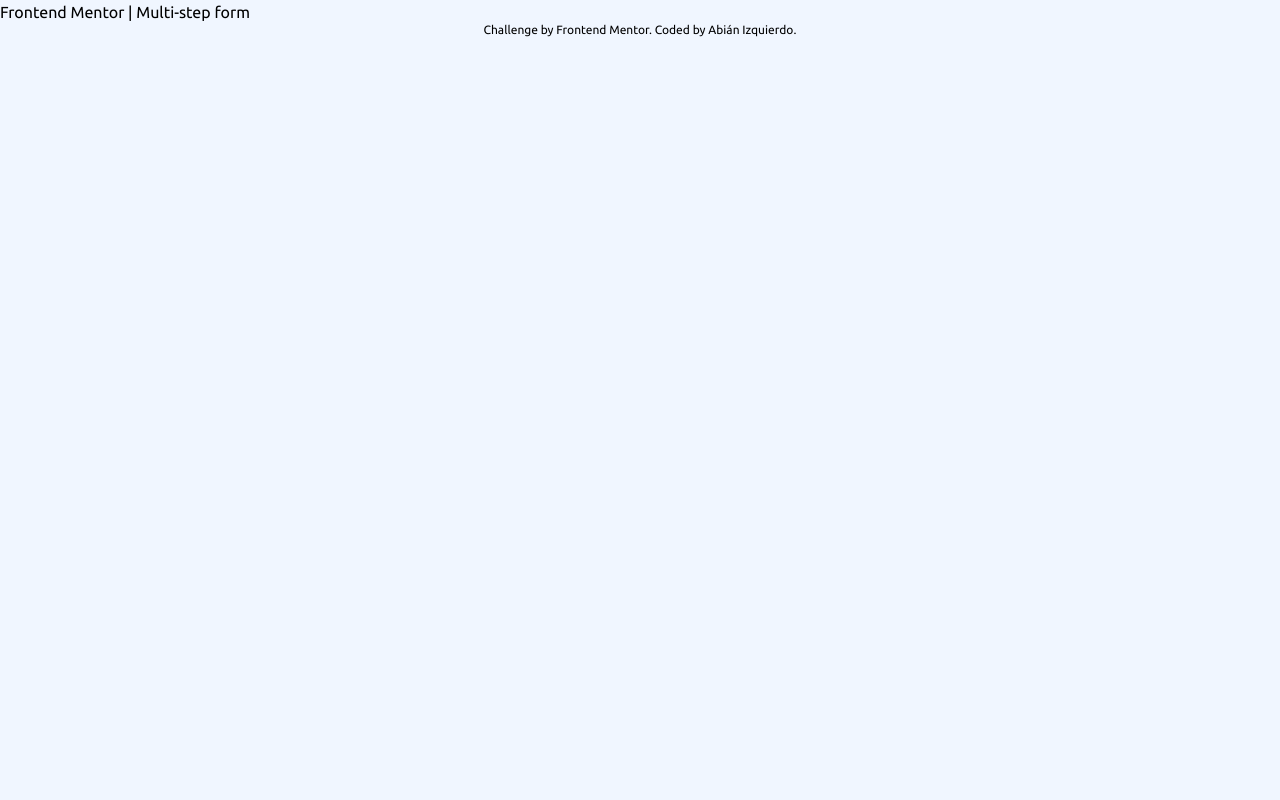
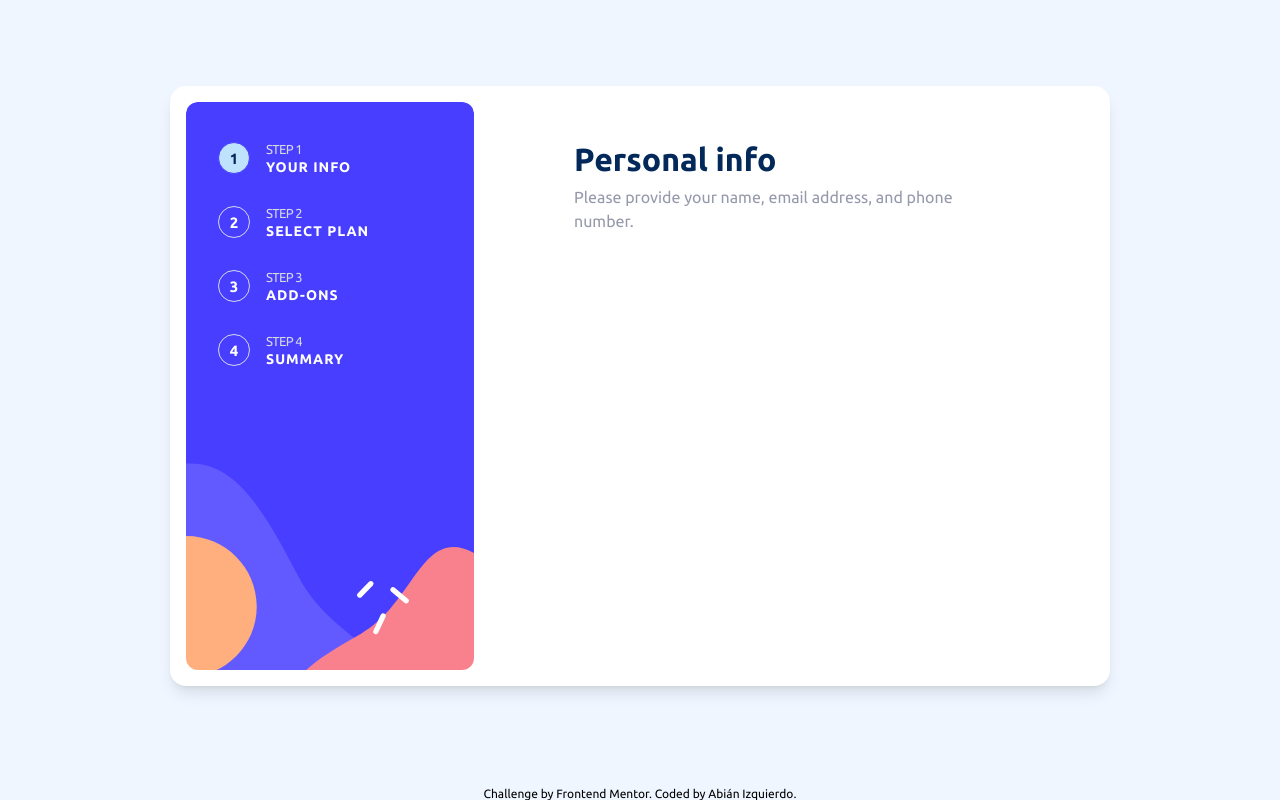
Before and after one commit to abizmo/multi-step-form, a React (Vite) app: page / in a window 1280 px wide. Built offline with nearby package versions, Linux system fonts and the light colour scheme.

Commit message:
feat: Add app's layout

```diff
--- a/src/App.tsx
+++ b/src/App.tsx
@@ -1,130 +1,50 @@
 import React from 'react';
+
+import Attribution from './components/Attribution';
+import Paragraph from './components/Paragraph';
+import Steps from './components/Steps';
+import Title from './components/Title';
+import Body from './layout/Body';
+import Container from './layout/Container';
+import Header from './layout/Header';
+
 import './App.css';
+
+const steps = [
+  {
+    id: 1,
+    name: 'Your info',
+  },
+  {
+    id: 2,
+    name: 'Select plan',
+  },
+  {
+    id: 3,
+    name: 'Add-ons',
+  },
+  {
+    id: 4,
+    name: 'Summary',
+  },
+];
 
 function App() {
   return (
-    <>
-      <h1>Frontend Mentor | Multi-step form</h1>
-      {/*
-  <!-- Sidebar start -->
-
-  Step 1
-  Your info
-
-  Step 2
-  Select plan
-
-  Step 3
-  Add-ons
-
-  Step 4
-  Summary
-
-  <!-- Sidebar end -->
-
-  <!-- Step 1 start -->
-
-  Personal info
-  Please provide your name, email address, and phone number.
-
-  Name
-  e.g. Stephen King
-
-  Email Address
-  e.g. stephenking@lorem.com
-
-  Phone Number
-  e.g. +1 234 567 890
-
-  Next Step
-
-  <!-- Step 1 end -->
-
-  <!-- Step 2 start -->
-
-  Select your plan
-  You have the option of monthly or yearly billing.
-
-  Arcade
-  $9/mo
-
-  Advanced
-  $12/mo
-
-  Pro
-  $15/mo
-
-  Monthly
-  Yearly
-
-  Go Back
-  Next Step
-
-  <!-- Step 2 end -->
-
-  <!-- Step 3 start -->
-
-  Pick add-ons
-  Add-ons help enhance your gaming experience.
-
-  Online service
-  Access to multiplayer games
-  +$1/mo
-
-  Larger storage
-  Extra 1TB of cloud save
-  +$2/mo
-
-  Customizable Profile
-  Custom theme on your profile
-  +$2/mo
-
-  Go Back
-  Next Step
-
-  <!-- Step 3 end -->
-
-  <!-- Step 4 start -->
-
-  Finishing up
-  Double-check everything looks OK before confirming.
-
-  <!-- Dynamically add subscription and add-on selections here -->
-
-  Total (per month/year)
-
-  Go Back
-  Confirm
-
-  <!-- Step 4 end -->
-
-  <!-- Step 5 start -->
-
-  Thank you!
-
-  Thanks for confirming your subscription! We hope you have fun
-  using our platform. If you ever need support, please feel free
-  to email us at support@loremgaming.com.
-
-  <!-- Step 5 end -->
-  */}
-      <footer className='text-xs text-center'>
-        Challenge by{' '}
-        <a
-          href='https://www.frontendmentor.io?ref=challenge'
-          target='_blank'
-          rel='noreferrer'
-          className='text-blue-900'
-        >
-          Frontend Mentor
-        </a>
-        . Coded by{' '}
-        <a href='https://www.abizmo.dev' className='text-blue-900'>
-          Abián Izquierdo
-        </a>
-        .
-      </footer>
-    </>
+    <div className='grid gap-4 h-screen grid-rows-abi'>
+      <Container>
+        <Header>
+          <Steps steps={steps} currentStep={1} />
+        </Header>
+        <Body>
+          <Title>Personal info</Title>
+          <Paragraph>
+            Please provide your name, email address, and phone number.
+          </Paragraph>
+        </Body>
+      </Container>
+      <Attribution name='Abián Izquierdo' url='https://www.abizmo.dev' />
+    </div>
   );
 }
 
```
